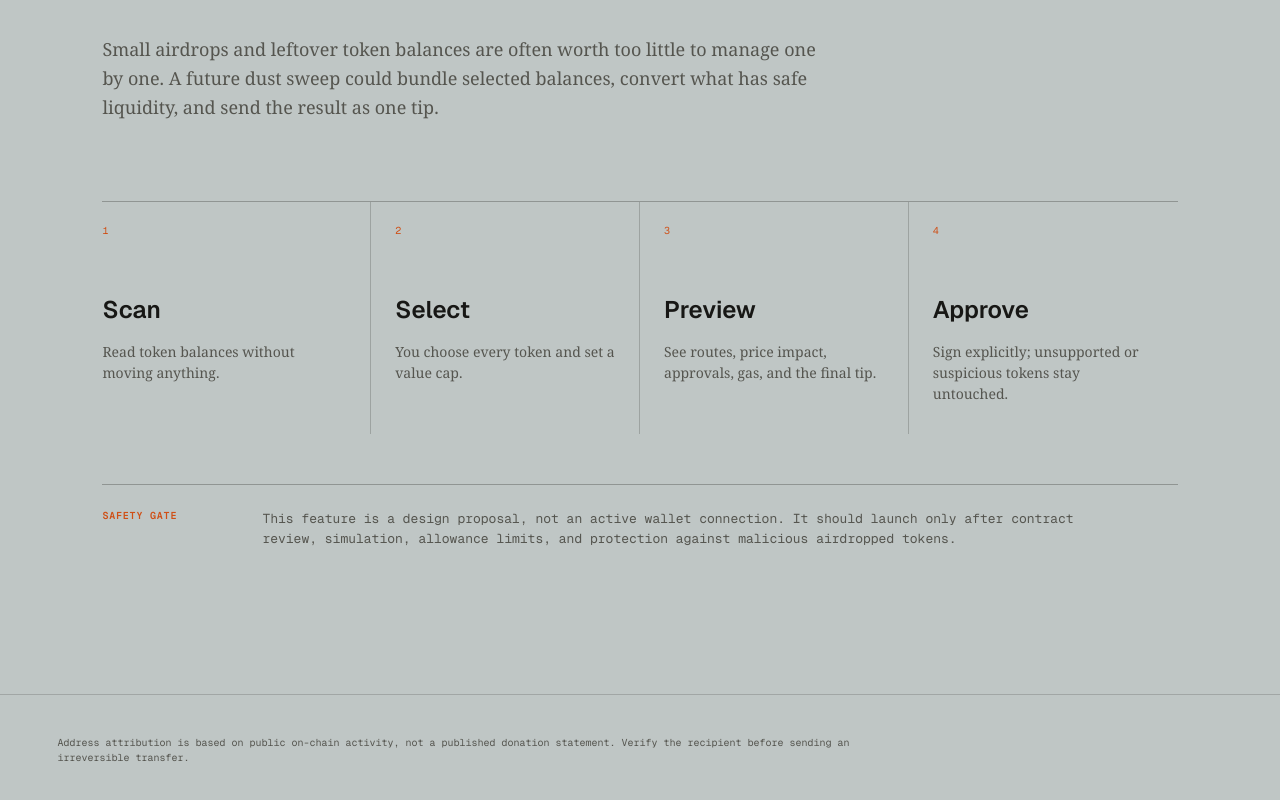
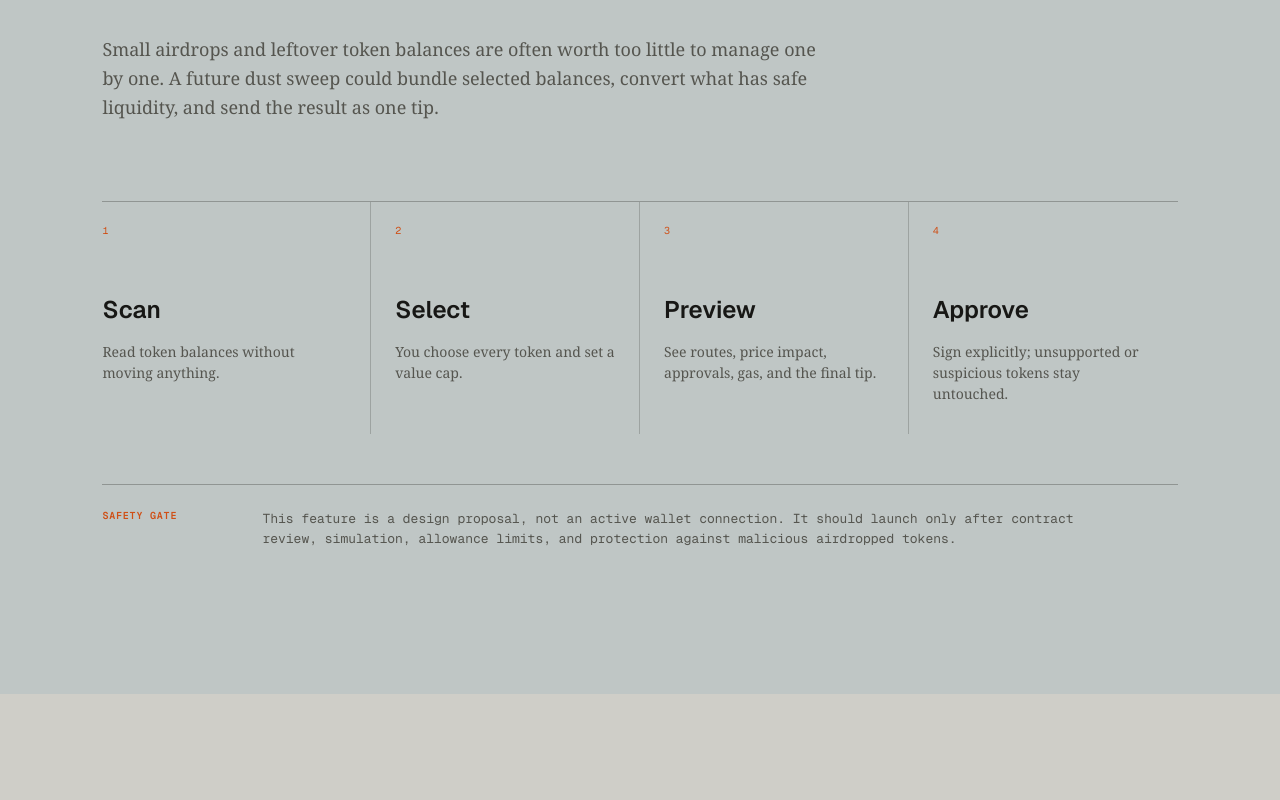
Before and after one commit to maxand98/SuzanneNFT, a Next.js app: page /tip in a window 1280 px wide. Shown: the part 2191-2991 px from the top of the page. After the commit the page ends 2885 px from the top, so only its background shows below. Built offline with nearby package versions, Linux system fonts and the light colour scheme.

Commit message:
Remove tip address attribution notice

```diff
--- a/app/globals.css
+++ b/app/globals.css
@@ -141,9 +141,6 @@ main { overflow: hidden; }
 .dust-status { margin-top: 50px; padding: 24px 0; display: grid; grid-template-columns: 160px 1fr; border-top: 1px solid rgba(23,23,21,.28); }
 .dust-status span { color: var(--orange); font: 600 10px var(--font-geist-mono), monospace; letter-spacing: .08em; text-transform: uppercase; }
 .dust-status p { max-width: 820px; margin: 0; color: var(--muted); font: 13px/1.55 var(--font-geist-mono), monospace; }
-.tip-footer { background: #bfc6c5; }
-.tip-footer p { max-width: 830px; font: 10px/1.55 var(--font-geist-mono), monospace; }
-
 .intro {
   width: min(calc(100% - clamp(44px, 9vw, 152px)), 1580px);
   min-height: 470px;
--- a/app/tip/page.tsx
+++ b/app/tip/page.tsx
@@ -134,12 +134,6 @@ export default function TipPage() {
         </div>
       </section>
 
-      <footer className="tip-footer">
-        <p>
-          Address attribution is based on public on-chain activity, not a published
-          donation statement. Verify the recipient before sending an irreversible transfer.
-        </p>
-      </footer>
     </main>
   );
 }
```
Also changed, not shown: 1 other file (tests, documents, lock files or other folders).
